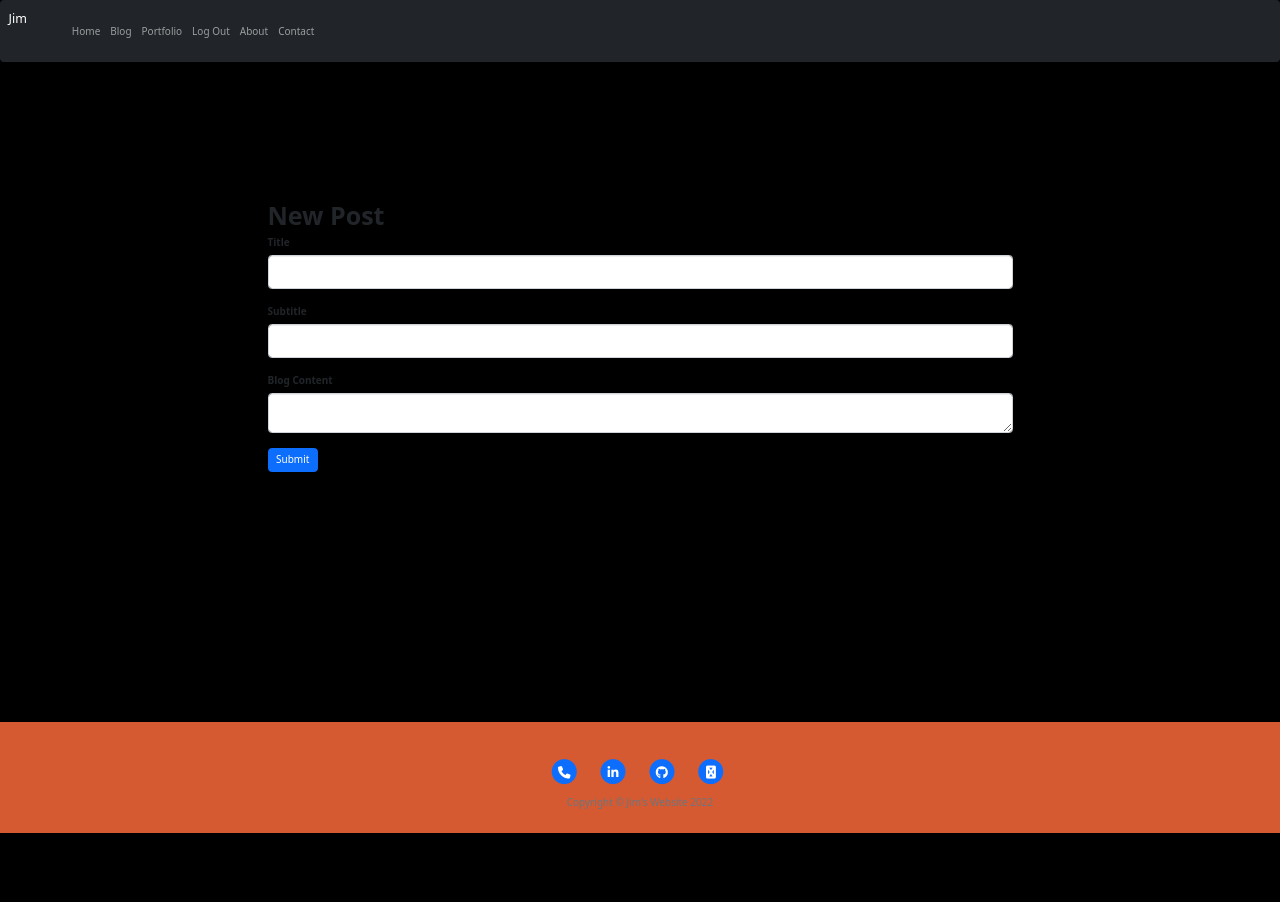
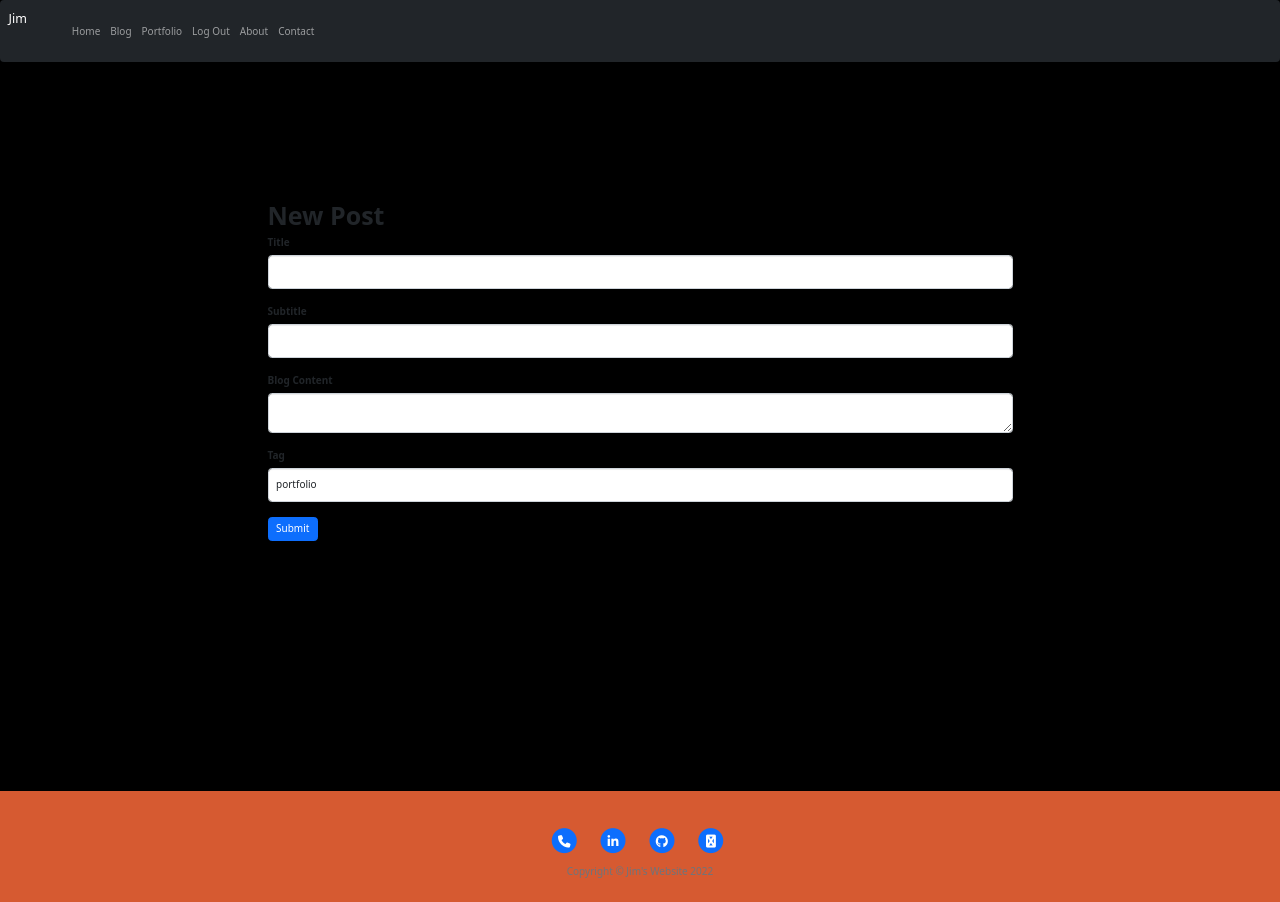
Before and after one commit to jimkk159/day-82-portfolio-website-development, a Flask app: page /new-blog-post in a window 1280 px wide. Before the commit the page ends 833 px from the top, so only its background shows below. Run offline with Flask 2, Linux system fonts and the light colour scheme; the visitor is signed in with stand-in values (Sample User, id 1); some libraries are stand-ins or nearby versions.

Commit message:
Update tag to Post

```diff
--- a/blog.py
+++ b/blog.py
@@ -6,7 +6,7 @@
 from extension import db
 from admin import admin_only
 from forms import NewPostForm, CommentForm
-from SQL.SQL_management import Post, Comment
+from SQL.SQL_management import Post, Comment, Tag
 
 blog_blueprint = Blueprint('blog', __name__)
 
@@ -42,7 +42,10 @@
                         date=datetime.today().strftime('%B %d, %Y'),
                         body=new_post_form.body.data,
                         author=current_user)
+        new_tag = Tag(name=new_post_form.tags.data,
+                      post=new_post)
         db.session.add(new_post)
+        db.session.add(new_tag)
         db.session.commit()
         return redirect(url_for('blog.show_blog_post', blog_post_id=new_post.id))
     return render_template('new-blog-post.html', edit_post_form=new_post_form)
--- a/forms.py
+++ b/forms.py
@@ -1,7 +1,7 @@
 from flask_wtf import FlaskForm
 from flask_ckeditor import CKEditorField
 from wtforms import validators
-from wtforms import StringField, EmailField, SubmitField
+from wtforms import StringField, EmailField, SubmitField, SelectField
 from wtforms.validators import DataRequired
 
 
@@ -31,6 +31,8 @@
     title = StringField('Title', validators=[DataRequired(), validators.Length(max=100)])
     subtitle = StringField("Subtitle", validators=[DataRequired(), validators.Length(max=100)])
     body = CKEditorField("Blog Content")
+    tags = SelectField('Tag',
+                       choices=[("Portfolio", "portfolio"), ("Movie", "movie"), ("Book", "book"), ("life", "life")])
     submit = SubmitField('Submit')
 
 
```
Also changed, not shown: SQL/SQL_management.py (+12 -0 lines), templates/blog-post.html (+8 -0 lines).
